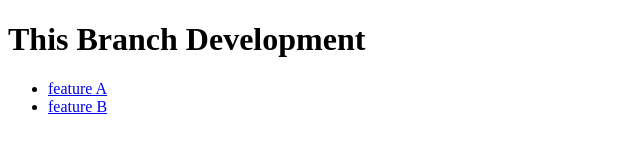
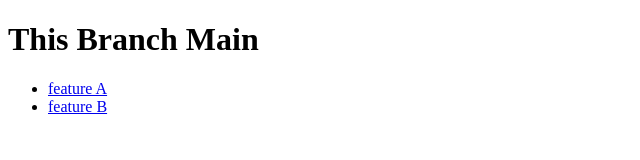
Before and after one commit to YusufHusain243/Section1-Versioning, a plain HTML site: page index.html in a window 1280 px wide. Shown: the whole page, without its empty margins (0-640 px from the left). Drawn offline with Linux system fonts and the light colour scheme.

Commit message:
Final Project

```diff
--- a/index.html
+++ b/index.html
@@ -5,11 +5,11 @@
     <meta charset="UTF-8">
     <meta http-equiv="X-UA-Compatible" content="IE=edge">
     <meta name="viewport" content="width=device-width, initial-scale=1.0">
-    <title>Development</title>
+    <title>Main</title>
 </head>
 
 <body>
-    <h1>This Branch Development</h1>
+    <h1>This Branch Main</h1>
     <ul>
         <li>
             <a href="featureA.html">feature A</a>
```
